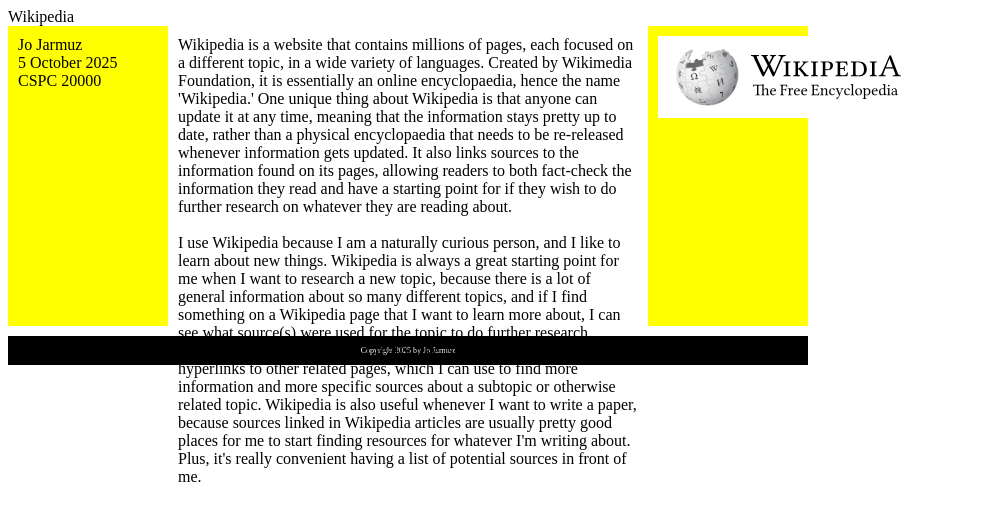
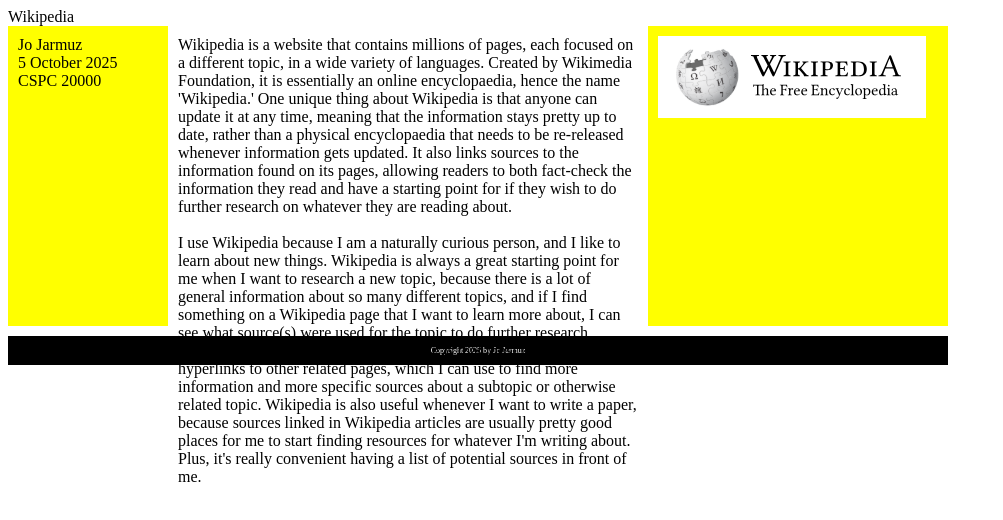
Before and after one commit to jjarmuz/Intro2CompSci, a plain HTML site: page index.html in a window 1280 px wide. Shown: the whole page, without its empty margins (0-1003 px from the left). Drawn offline with Linux system fonts and the light colour scheme.

Commit message:
Update style.css

```diff
--- a/style.css
+++ b/style.css
@@ -1,7 +1,7 @@
 style.css
 
 .banner{
-    width: 800px;
+    width: 940px;
     background-color: black;
     color: white;
     text-align: center;
@@ -10,7 +10,7 @@
 }
 
 .footer{
-    width: 800px;
+    width: 940px;
     background-color: black;
     color: white;
     text-align: center;
@@ -20,7 +20,7 @@
 }
 
 .middle{
-    width: 800px;
+    width: 940px;
     position: relative;
     top: 0px;
     height: 300px;
@@ -44,10 +44,11 @@
     padding: 10px;
     color: black;
     background-color: white;
+    font-size: 10 px;
 }
 
 .right-sidebar{
-    width: 140px;
+    width: 280px;
     position: absolute;
     padding: 10px;
     left: 640px;
```
